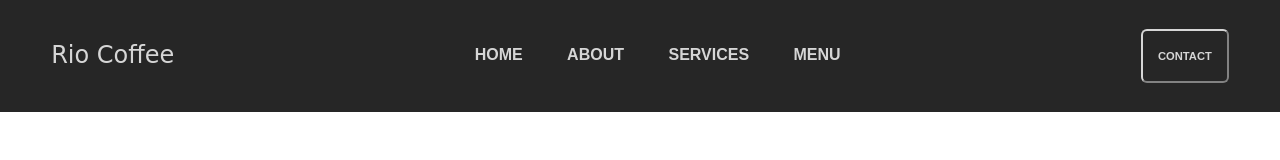
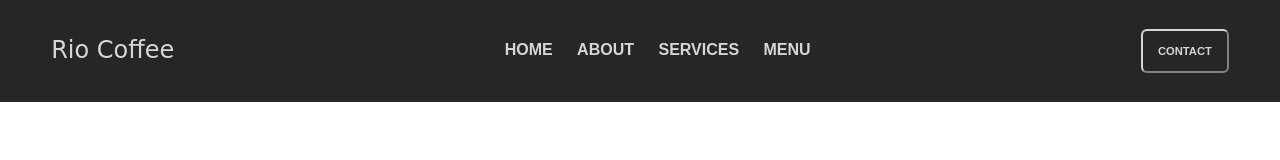
Before and after one commit to sinitsavr/flex_1605, a plain HTML site: page index.html in a window 1280 px wide. Drawn offline with Linux system fonts and the light colour scheme.

```diff
--- a/assets/style/style.css
+++ b/assets/style/style.css
@@ -9,7 +9,6 @@
 }
 
 .header{
-  min-height: 8vh;
   padding: 1.8em 3.2em;
   display: flex;
   justify-content: space-between;
@@ -32,10 +31,12 @@
 .item{
   display: inline-block;
   font-weight: 600;
-  margin-inline: 20px;
+}
+ul li:nth-child(n+2){
+  margin-left: 20px;
 }
 .contact{
-  padding: 15px;
+  padding: 10px 15px;
   color: #D6D6D6;
   background-color: rgb(38,38,38);
   border-color: #D6D6D6;
```
